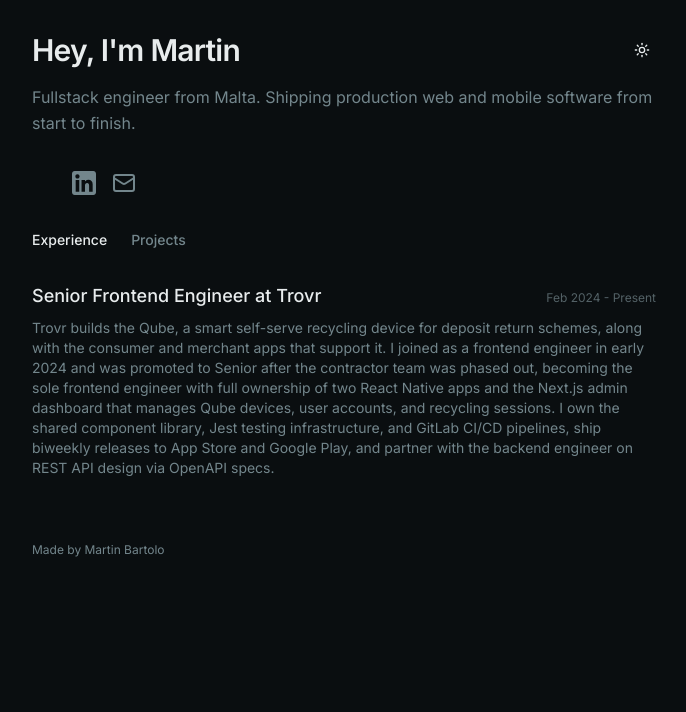
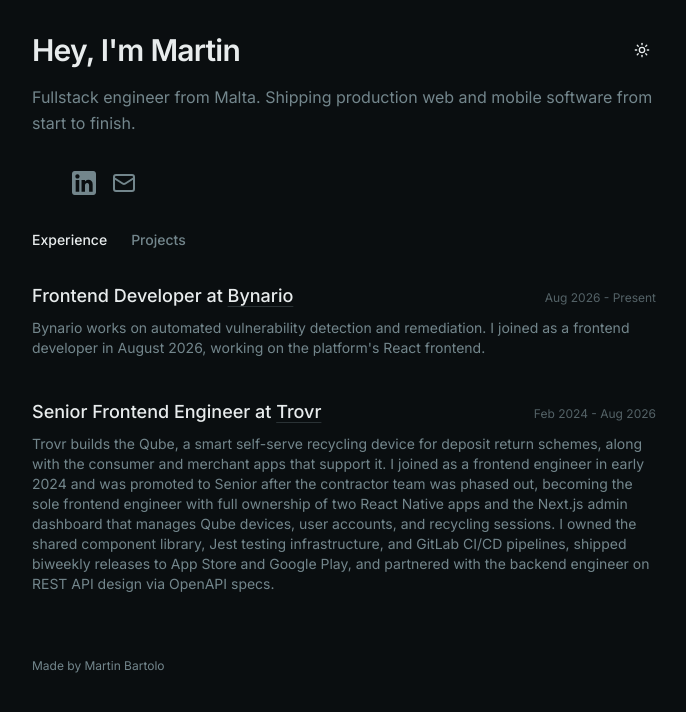
Before and after one commit to martinbartolo/resume-website, a Next.js app: page / in a window 1280 px wide. Shown: the top 712 px of the page, without its empty margins (296-982 px from the left). Built offline with nearby package versions, Linux system fonts and the light colour scheme; some icons are missing.

Commit message:
Update resume and work experience to reflect current role at Bynario as Frontend Developer

```diff
--- a/src/app/layout.tsx
+++ b/src/app/layout.tsx
@@ -7,7 +7,7 @@
 const inter = Inter({ subsets: ["latin"], variable: "--font-geist-sans" });
 
 const siteUrl = "https://martinbartolo.com";
-const defaultTitle = "Martin Bartolo | Senior Fullstack Engineer";
+const defaultTitle = "Martin Bartolo | Fullstack Engineer";
 const defaultDescription =
   "Martin Bartolo is a fullstack engineer from Malta, shipping production web and mobile software from start to finish with TypeScript, React, Next.js, React Native, and Node.js.";
 
@@ -20,10 +20,10 @@
   description: defaultDescription,
   keywords: [
     "Martin Bartolo",
-    "Senior Fullstack Engineer",
-    "Senior Software Engineer",
     "Fullstack Engineer",
     "Frontend Engineer",
+    "Frontend Developer",
+    "Software Engineer",
     "React",
     "Next.js",
     "React Native",
@@ -69,8 +69,13 @@
   "@type": "Person",
   name: "Martin Bartolo",
   url: siteUrl,
-  jobTitle: "Senior Fullstack Engineer",
+  jobTitle: "Fullstack Engineer",
   email: "mailto:martin9oh9@gmail.com",
+  worksFor: {
+    "@type": "Organization",
+    name: "Bynario",
+    url: "https://bynar.io",
+  },
   address: {
     "@type": "PostalAddress",
     addressCountry: "MT",
--- a/src/app/page.tsx
+++ b/src/app/page.tsx
@@ -18,7 +18,19 @@
         <article key={index} className="space-y-2">
           <div className="flex flex-col gap-1 sm:flex-row sm:items-baseline sm:justify-between">
             <h3 className="text-foreground text-lg font-medium">
-              {item.position} at {item.company}
+              {item.position} at{" "}
+              {item.link ? (
+                <Link
+                  href={item.link}
+                  target="_blank"
+                  rel="noopener noreferrer"
+                  className="decoration-muted-foreground/30 hover:decoration-muted-foreground underline decoration-1 underline-offset-4 transition-colors"
+                >
+                  {item.company}
+                </Link>
+              ) : (
+                item.company
+              )}
             </h3>
             <p className="text-muted-foreground/70 text-xs whitespace-nowrap">
               {item.date}
--- a/src/content/work-experience.json
+++ b/src/content/work-experience.json
@@ -1,11 +1,20 @@
 [
   {
+    "company": "Bynario",
+    "date": "Aug 2026 - Present",
+    "description": [
+      "Bynario works on automated vulnerability detection and remediation. I joined as a frontend developer in August 2026, working on the platform's React frontend."
+    ],
+    "link": "https://bynar.io/",
+    "position": "Frontend Developer"
+  },
+  {
     "company": "Trovr",
-    "date": "Feb 2024 - Present",
+    "date": "Feb 2024 - Aug 2026",
     "description": [
-      "Trovr builds the Qube, a smart self-serve recycling device for deposit return schemes, along with the consumer and merchant apps that support it. I joined as a frontend engineer in early 2024 and was promoted to Senior after the contractor team was phased out, becoming the sole frontend engineer with full ownership of two React Native apps and the Next.js admin dashboard that manages Qube devices, user accounts, and recycling sessions. I own the shared component library, Jest testing infrastructure, and GitLab CI/CD pipelines, ship biweekly releases to App Store and Google Play, and partner with the backend engineer on REST API design via OpenAPI specs."
+      "Trovr builds the Qube, a smart self-serve recycling device for deposit return schemes, along with the consumer and merchant apps that support it. I joined as a frontend engineer in early 2024 and was promoted to Senior after the contractor team was phased out, becoming the sole frontend engineer with full ownership of two React Native apps and the Next.js admin dashboard that manages Qube devices, user accounts, and recycling sessions. I owned the shared component library, Jest testing infrastructure, and GitLab CI/CD pipelines, shipped biweekly releases to App Store and Google Play, and partnered with the backend engineer on REST API design via OpenAPI specs."
     ],
-    "link": "https://trovrapp.com/",
+    "link": "https://trovr.eu/",
     "position": "Senior Frontend Engineer"
   }
 ]
```
Also changed, not shown: 1 other file (tests, documents, lock files or other folders).
